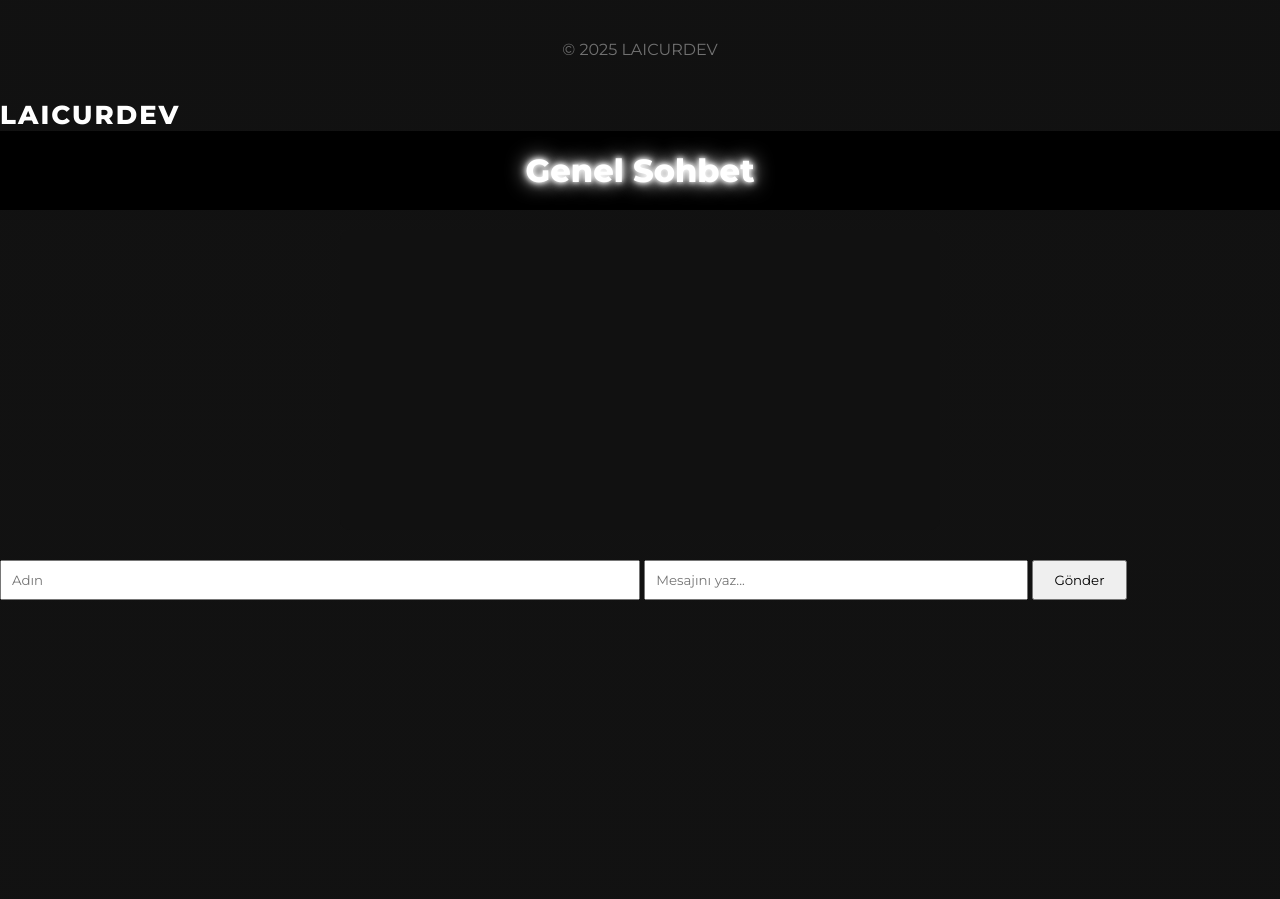
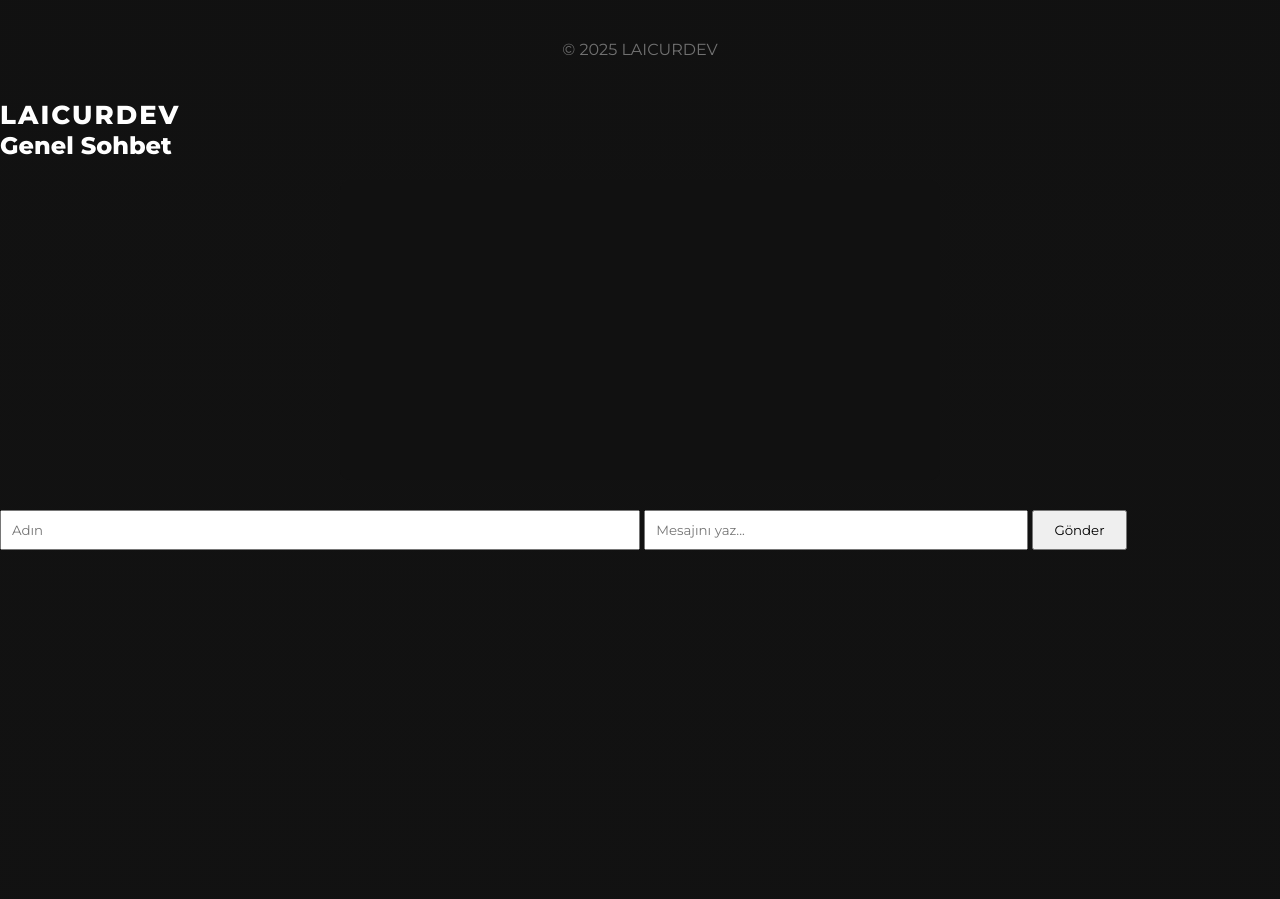
Before and after one commit to laicurdev/tanitim, a plain HTML site: page index.html in a window 1280 px wide. Shown: the part 4000-4899 px from the top of the page. Drawn offline with Linux system fonts and the light colour scheme.

Commit message:
style.css

```diff
--- a/style.css
+++ b/style.css
@@ -115,18 +115,3 @@ footer {
   text-align: center;
   opacity: 0.4;
 }
-
-.chat-header {
-  background: #000; /* siyah arka plan */
-  text-align: center;
-  padding: 20px 0;
-}
-
-.chat-header h2 {
-  color: #fff; /* beyaz yazı */
-  font-size: 32px;
-  text-shadow:
-    0 0 5px #fff,
-    0 0 10px #fff,
-    0 0 20px #fff; /* hafif neon efekti */
-}
```
